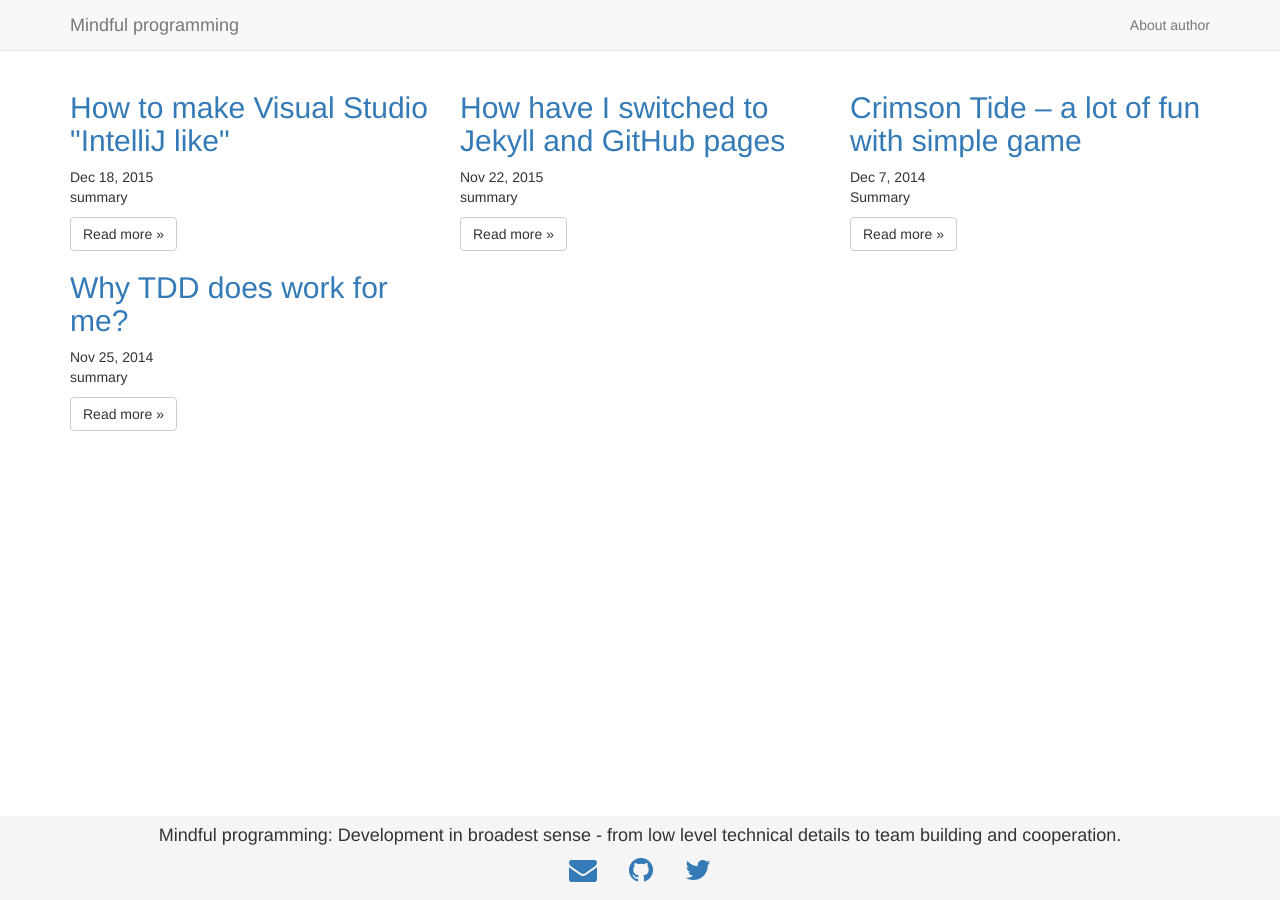
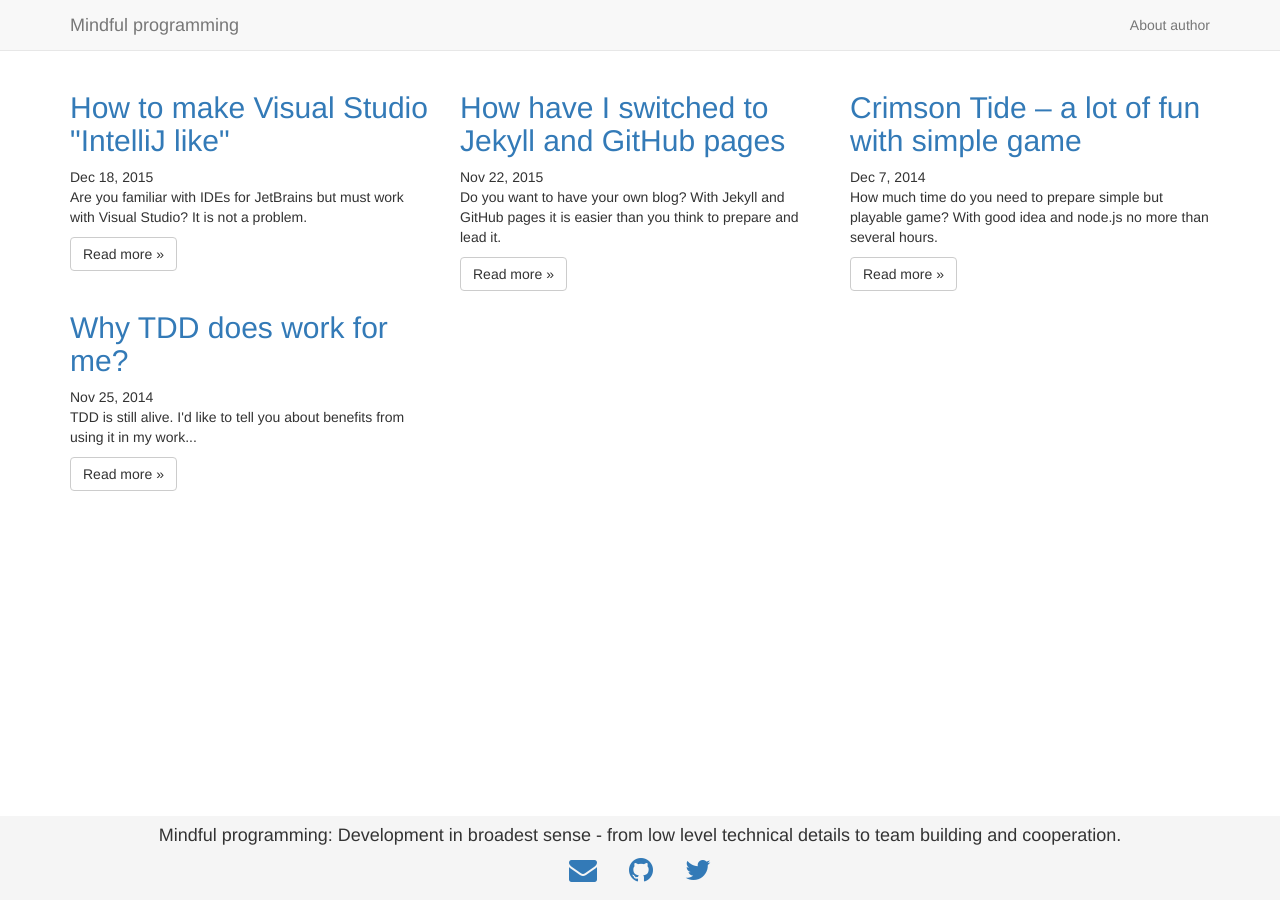
Before and after one commit to tomaszkus/tomaszkus, a Jekyll site: the page built from index.html, in a window 1280 px wide. Built offline with Jekyll 4.4.1, drawn with Linux system fonts in a browser that asks for light colours; nearby versions of some CDN libraries.

Commit message:
Adding blog posts summaries

```diff
--- a/_posts/2014-11-25-why-tdd-does-work-for-me.markdown
+++ b/_posts/2014-11-25-why-tdd-does-work-for-me.markdown
@@ -3,7 +3,7 @@ layout: post
 title:  "Why TDD does work for me?"
 date:   2014-11-25
 categories: development tdd
-summary: summary
+summary: TDD is still alive. I'd like to tell you about benefits from using it in my work...
 ---
 
 I’ve seen recently very inspiring video with [speech given by Erik Meijer](http://vimeo.com/110554082).
--- a/_posts/2014-12-07-crimson-tide.markdown
+++ b/_posts/2014-12-07-crimson-tide.markdown
@@ -3,7 +3,7 @@ layout: post
 title:  "Crimson Tide – a lot of fun with simple game"
 date:   2014-12-07
 categories: other team
-summary: Summary
+summary: How much time do you need to prepare simple but playable game? With good idea and node.js no more than several hours.
 ---
 
 Several weeks ago at our team party we had a simple competition.
--- a/_posts/2015-11-22-switch-to-jekyll-and-github-pages.markdown
+++ b/_posts/2015-11-22-switch-to-jekyll-and-github-pages.markdown
@@ -3,7 +3,7 @@ layout: post
 title:  "How have I switched to Jekyll and GitHub pages"
 date:   2015-11-22
 categories: other blog
-summary: summary
+summary: Do you want to have your own blog? With Jekyll and GitHub pages it is easier than you think to prepare and lead it.
 ---
 
 I has been planning to switch by blog to [Jekyll](http://jekyllrb.com/) (simple static site generator) and start
--- a/_posts/2015-12-18-how-to-make-visual-studio-intellij-like.markdown
+++ b/_posts/2015-12-18-how-to-make-visual-studio-intellij-like.markdown
@@ -3,7 +3,7 @@ layout: post
 title:  "How to make Visual Studio \"IntelliJ like\""
 date:   2015-12-18
 categories: tools ide
-summary: summary
+summary: Are you familiar with IDEs for JetBrains but must work with Visual Studio? It is not a problem.
 ---
 
 I've spend last years developing Java and Node.js applications using mostly IntelliJ and WebStorm. Some time ago I started
```
